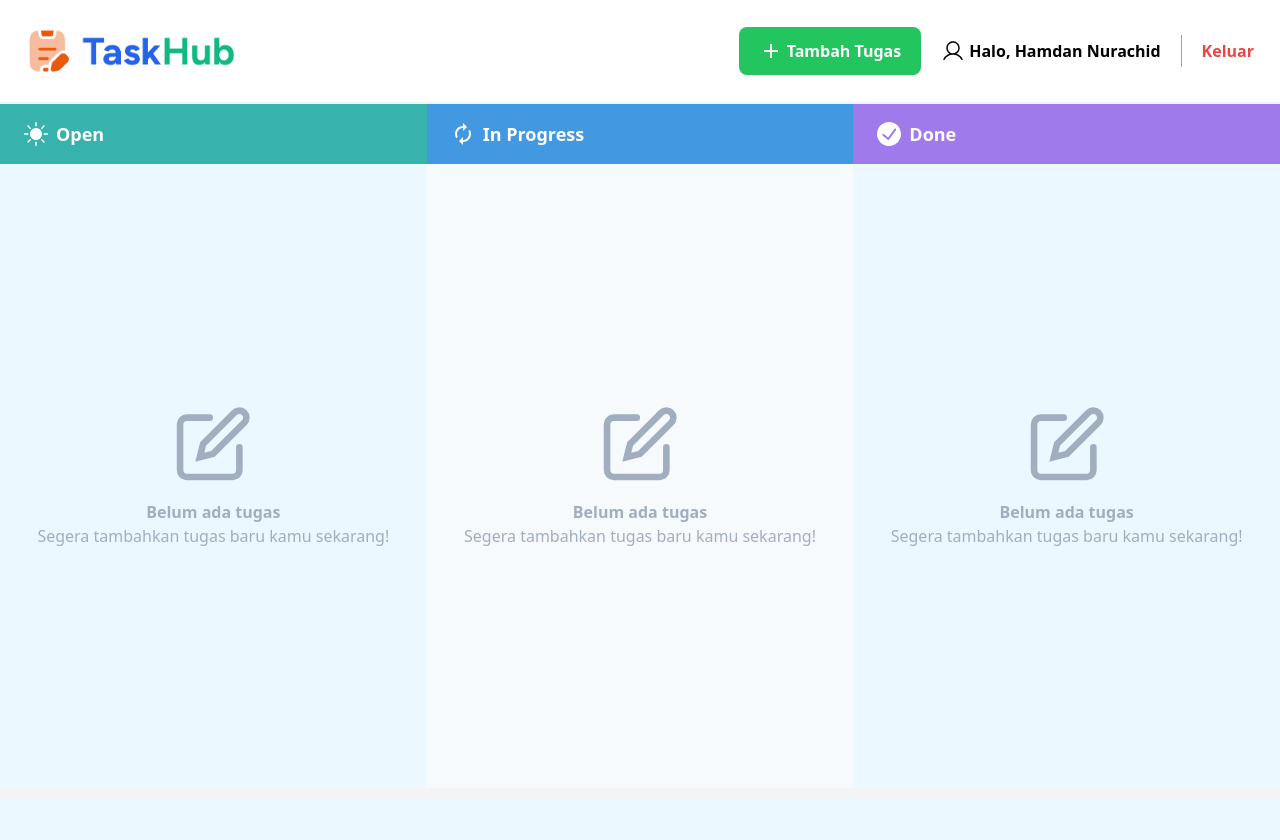
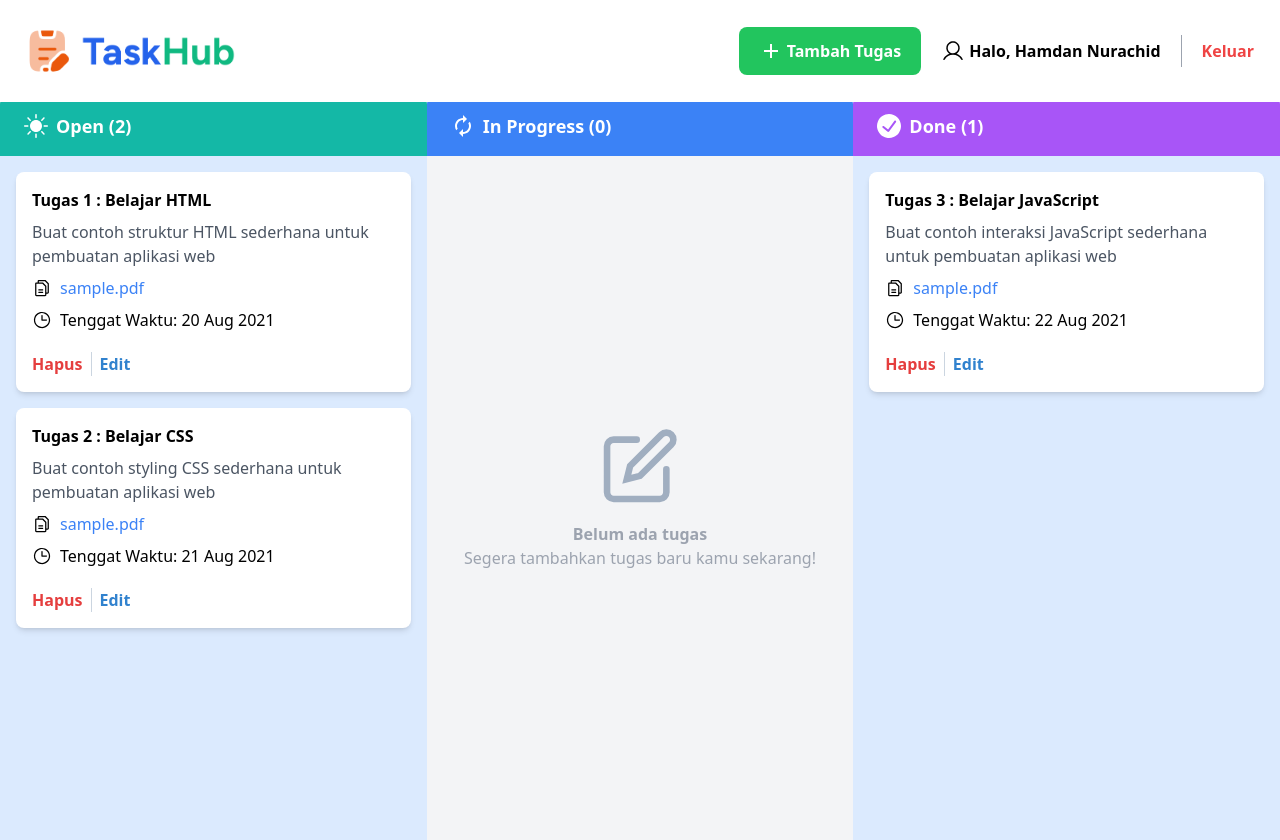
Before and after one commit to sawala-tech/todo-list-php-native, a PHP site: page /page/dashboard/index.php in a window 1280 px wide. Before the commit the page ends 546 px from the top, so only its background shows below. Run offline with PHP 8.4, Linux system fonts and the light colour scheme; some libraries are stand-ins or nearby versions.

Commit message:
feat: add task management dashboard with dynamic task counts and new icons

```diff
--- a/page/dashboard/index.php
+++ b/page/dashboard/index.php
@@ -2,35 +2,91 @@
 require_once __DIR__ . '/../../helpers.php';
 include components('templates/header');
 
-$dataPopup = null;
-
-$count = [
-    'open' => 0,
-    'in_progress' => 0,
-    'done' => 0
+// Task Statuses & Initial Count
+$statuses = [
+    'open' => ['title' => 'Open', 'color' => 'bg-teal-500', 'bg' => 'bg-blue-100', 'icon' => 'sun.svg'],
+    'in_progress' => ['title' => 'In Progress', 'color' => 'bg-blue-500', 'bg' => 'bg-gray-100', 'icon' => 'sync.svg'],
+    'done' => ['title' => 'Done', 'color' => 'bg-purple-500', 'bg' => 'bg-blue-100', 'icon' => 'checked.svg']
 ];
 
-$statuses = [
-    'open' => ['title' => 'Open', 'color' => '#38B2AC', 'bg' => '#EBF8FF', 'icon' => 'sun.svg'],
-    'in_progress' => ['title' => 'In Progress', 'color' => '#4299E1', 'bg' => '#F7FAFC', 'icon' => 'sync.svg'],
-    'done' => ['title' => 'Done', 'color' => '#9F7AEA', 'bg' => '#EBF8FF', 'icon' => 'checked.svg']
+// Task Data
+$tasks = [
+    [
+        "title" => "Tugas 1 : Belajar HTML",
+        "description" => "Buat contoh struktur HTML sederhana untuk pembuatan aplikasi web",
+        "deadline" => "2021-08-20",
+        "status" => "open",
+        "attachment" => "https://pdfobject.com/pdf/sample.pdf",
+    ],
+    [
+        "title" => "Tugas 2 : Belajar CSS",
+        "description" => "Buat contoh styling CSS sederhana untuk pembuatan aplikasi web",
+        "deadline" => "2021-08-21",
+        "status" => "open",
+        "attachment" => "https://pdfobject.com/pdf/sample.pdf",
+    ],
+    [
+        "title" => "Tugas 3 : Belajar JavaScript",
+        "description" => "Buat contoh interaksi JavaScript sederhana untuk pembuatan aplikasi web",
+        "deadline" => "2021-08-22",
+        "status" => "done",
+        "attachment" => "https://pdfobject.com/pdf/sample.pdf",
+    ],
 ];
+
+// Count tasks per status
+$taskCount = array_fill_keys(array_keys($statuses), 0);
+foreach ($tasks as $task) {
+    $taskCount[$task['status']]++;
+}
+
 ?>
 
-<main class="grid grid-cols-3 mt-[6.5rem]">
+<main class="grid grid-cols-3 mt-24">
     <?php foreach ($statuses as $key => $status): ?>
         <div class="relative">
-            <div class="flex items-center space-x-2" style="background-color: <?= $status['color'] ?>; padding: 1rem 1.5rem;">
+            <!-- Header -->
+            <div class="flex items-center space-x-2 text-white px-6 py-4 rounded-t-lg <?= $status['color'] ?>">
                 <img src="<?= assets('images/icons/' . $status['icon']) ?>" alt="icon" class="w-6 h-6" />
-                <h3 class="text-lg font-semibold text-white"> <?= $status['title'] ?> </h3>
+                <h3 class="text-lg font-semibold"> <?= $status['title'] ?> (<?= $taskCount[$key] ?>) </h3>
             </div>
-            <div class="flex flex-col w-full h-[calc(100vh-11rem)]" style="background-color: <?= $status['bg'] ?>; <?= $count[$key] === 0 ? 'display: flex; align-items: center; justify-content: center;' : '' ?>">
-                <?php if ($count[$key] === 0): ?>
-                    <div class="flex flex-col items-center text-center text-[#A0AEC0]">
+
+            <!-- Task List -->
+            <div class="flex flex-col h-full min-h-[calc(100vh-11rem)] space-y-4 p-4 <?= $status['bg'] ?>">
+                <?php if ($taskCount[$key] === 0): ?>
+                    <!-- Empty State -->
+                    <div class="flex flex-col items-center justify-center h-full text-center text-gray-400">
                         <img src="<?= assets('images/icons/edit.svg') ?>" alt="edit" class="w-20 h-20 mb-4" />
                         <h4 class="font-semibold">Belum ada tugas</h4>
                         <p>Segera tambahkan tugas baru kamu sekarang!</p>
                     </div>
+                <?php else: ?>
+                    <!-- Task Cards -->
+                    <?php foreach ($tasks as $task): ?>
+                        <?php if ($task['status'] === $key): ?>
+                            <div class="flex flex-col p-4 space-y-5 bg-white rounded-lg shadow-md">
+                                <div class="flex flex-col space-y-2">
+                                    <h4 class="font-semibold"><?= htmlspecialchars($task['title']) ?></h4>
+                                    <p class="text-gray-600 line-clamp-2"><?= htmlspecialchars($task['description']) ?></p>
+                                    <div class="flex items-center space-x-2">
+                                        <img src="<?= assets('images/icons/files.svg') ?>" alt="files" class="w-5 h-5" />
+                                        <a href="<?= htmlspecialchars($task['attachment']) ?>" target="_blank" class="text-blue-500 hover:underline">
+                                            <?= basename($task['attachment']) ?>
+                                        </a>
+                                    </div>
+                                    <div class="flex items-center space-x-2">
+                                        <img src="<?= assets('images/icons/clock.svg') ?>" alt="clock" class="w-5 h-5" />
+                                        <p>Tenggat Waktu: <?= date("d M Y", strtotime($task['deadline'])) ?></p>
+                                    </div>
+                                </div>
+                                <div class="flex space-x-2">
+                                    <button class="text-[#E53E3E] font-semibold hover:text-red-700">Hapus</button>
+                                    <div class="w-px h-full bg-[#CBD5E0]"></div>
+                                    <button class="text-[#3182CE] font-semibold hover:text-blue-700">Edit</button>
+                                </div>
+                            </div>
+                        <?php endif; ?>
+                    <?php endforeach; ?>
                 <?php endif; ?>
             </div>
         </div>
```
Also changed, not shown: assets/images/icons/clock.svg (added), assets/images/icons/files.svg (added).
